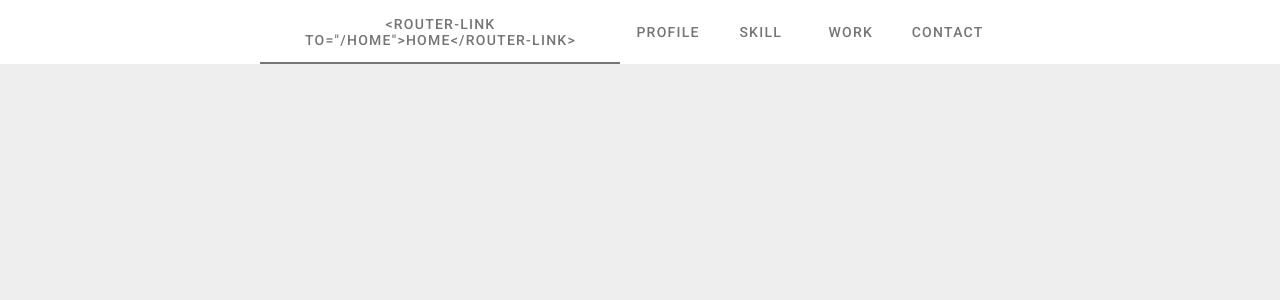
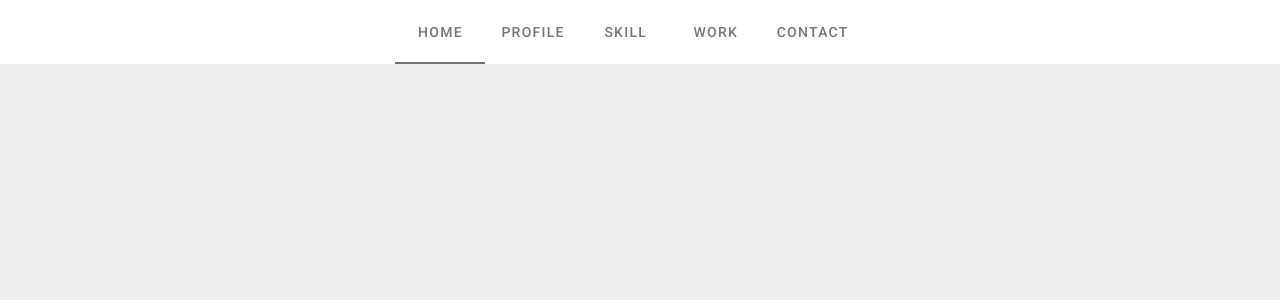
Before and after one commit to TakKoubu/Vue_practice, a Vue app: page / in a window 1280 px wide. Shown: the top 300 px of the page. Built offline with nearby package versions, Linux system fonts and the light colour scheme.

Commit message:
v-routeの作成

```diff
--- a/src/App.vue
+++ b/src/App.vue
@@ -12,13 +12,13 @@
             class="ml-n9"
             color="grey darken-1"
           >
-            <v-tab
-              v-for="link in links"
-              :key="link"
-            >
-              {{ link }}
-            </v-tab>
+            <v-tab to="/" exact>HOME</v-tab>
+            <v-tab to="/profile">PROFILE</v-tab>
+            <v-tab to="/skill">SKILL</v-tab>
+            <v-tab to="/work">WORK</v-tab>
+            <v-tab to="/contact">CONTACT</v-tab>
           </v-tabs>
+
         </v-app-bar>
 
         <v-main class="grey lighten-3">
@@ -32,13 +32,7 @@
 <script>
 export default {
   data: () => ({
-    links: [
-      '<router-link to="/home">HOME</router-link>',
-      'PROFILE',
-      'SKILL',
-      'WORK',
-      'CONTACT'
-    ]
+
   })
 }
 </script>
```
